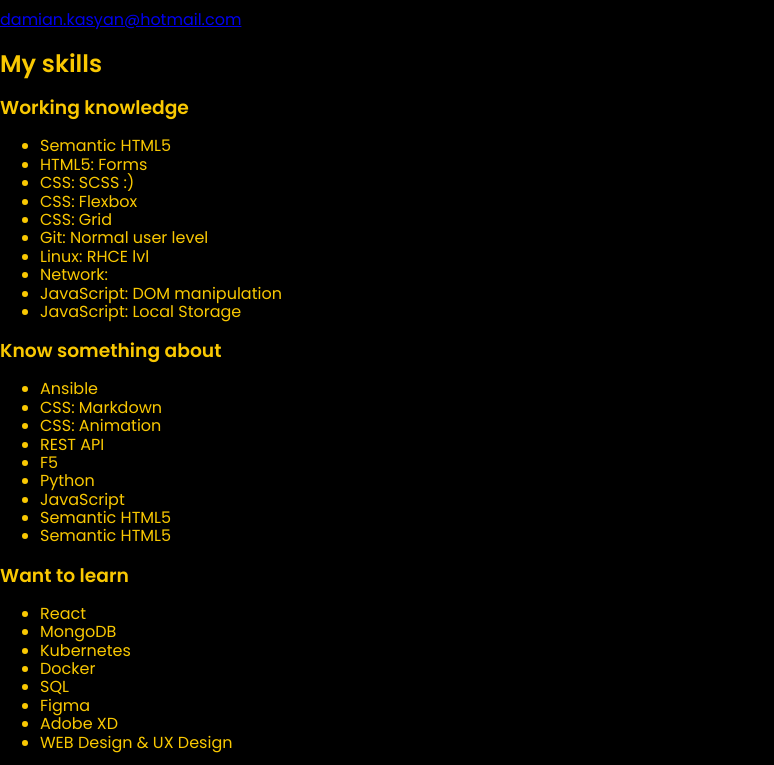
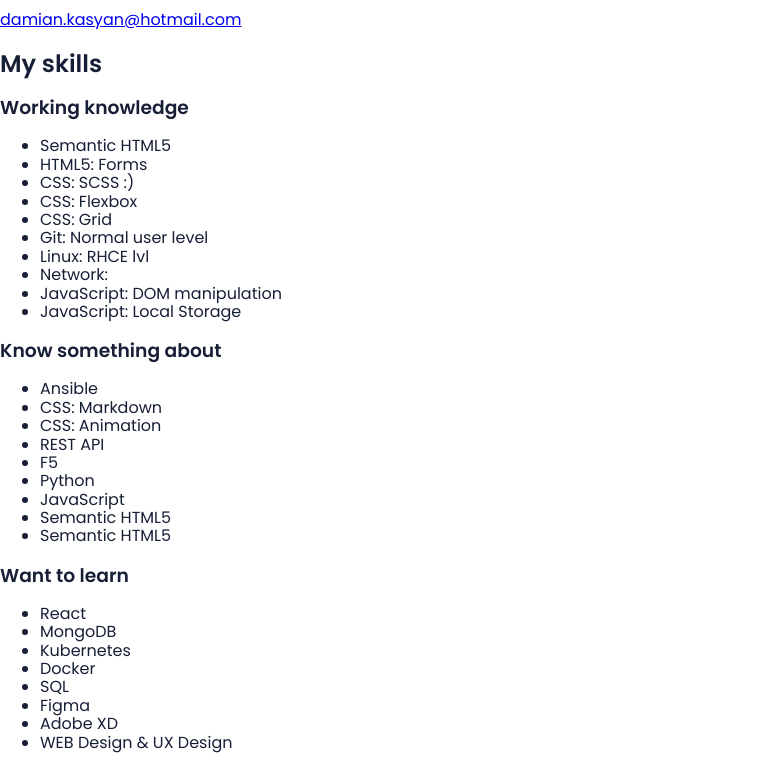
Before and after one commit to dkasyan/dkasyan.github.io, a website built with webpack: page src/content/index.html in a window 1280 px wide. Shown: the part 307-1072 px from the top of the page, without its empty margins (0-774 px from the left). Built offline with nearby package versions, Linux system fonts and the light colour scheme; files whose address does not match are found by name.

Commit message:
build: add normal background color

```diff
--- a/src/scss/_variables.scss
+++ b/src/scss/_variables.scss
@@ -1,2 +1,3 @@
 $violet: #000;
 $yellow: #F9C802;
+$big-stone: #171F37;
--- a/src/scss/main.scss
+++ b/src/scss/main.scss
@@ -12,7 +12,7 @@
 }
 
 body {
-  color: $yellow;
-  background: $violet;
+  color: $big-stone;
+  background: #fff;
   font-family: 'Poppins';
 }
```
Also changed, not shown: dist/css/main.css, 1 other file.
